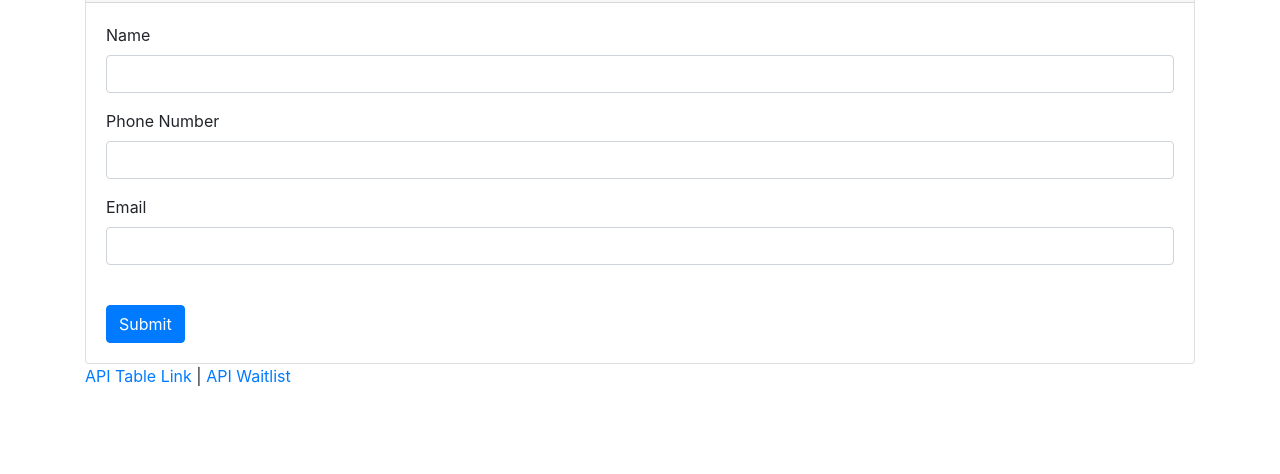
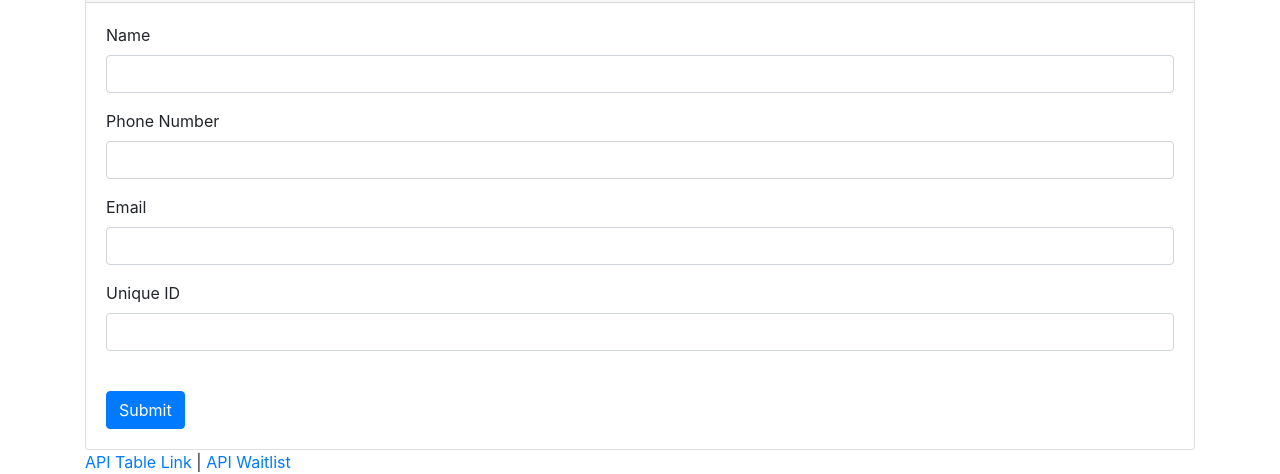
Before and after one commit to aidanclemente/goldfish, a website: page reserve.html in a window 1280 px wide. Shown: the part 399-873 px from the top of the page. Before the commit the page ends 800 px from the top, so only its background shows below. Drawn offline with nearby package versions, Linux system fonts and the light colour scheme; some icons are missing.

Commit message:
added back unique id to form

```diff
--- a/reserve.html
+++ b/reserve.html
@@ -53,6 +53,12 @@
                         <input type="text" class="form-control" id="email">
                         </div>
 
+                        <div class="form-group">
+                            <label for="age">Unique ID</label>
+                            <input type="text" class="form-control" id="uniqueID">
+                        </div>
+
+
                     </form>
                     <br>
                     <div class="text-left">
@@ -76,12 +82,12 @@
 
        $(".submit").on("click", function(event) {
             event.preventDefault();
-    console.log("KDFHJOWETH00");
+
             var newReservation = {
                 name: $("#name").val().trim(),
                 phoneNumber: $("#phoneNumber").val().trim(),
                 email: $('#email').val().trim(),
-        // uniquerID: (shortid.generate())
+                uniquerID: $('#uniqueID').val().trim()
             };
 
             console.log(newReservation);
```
Lines whose indentation alone changed are shown as unchanged.
